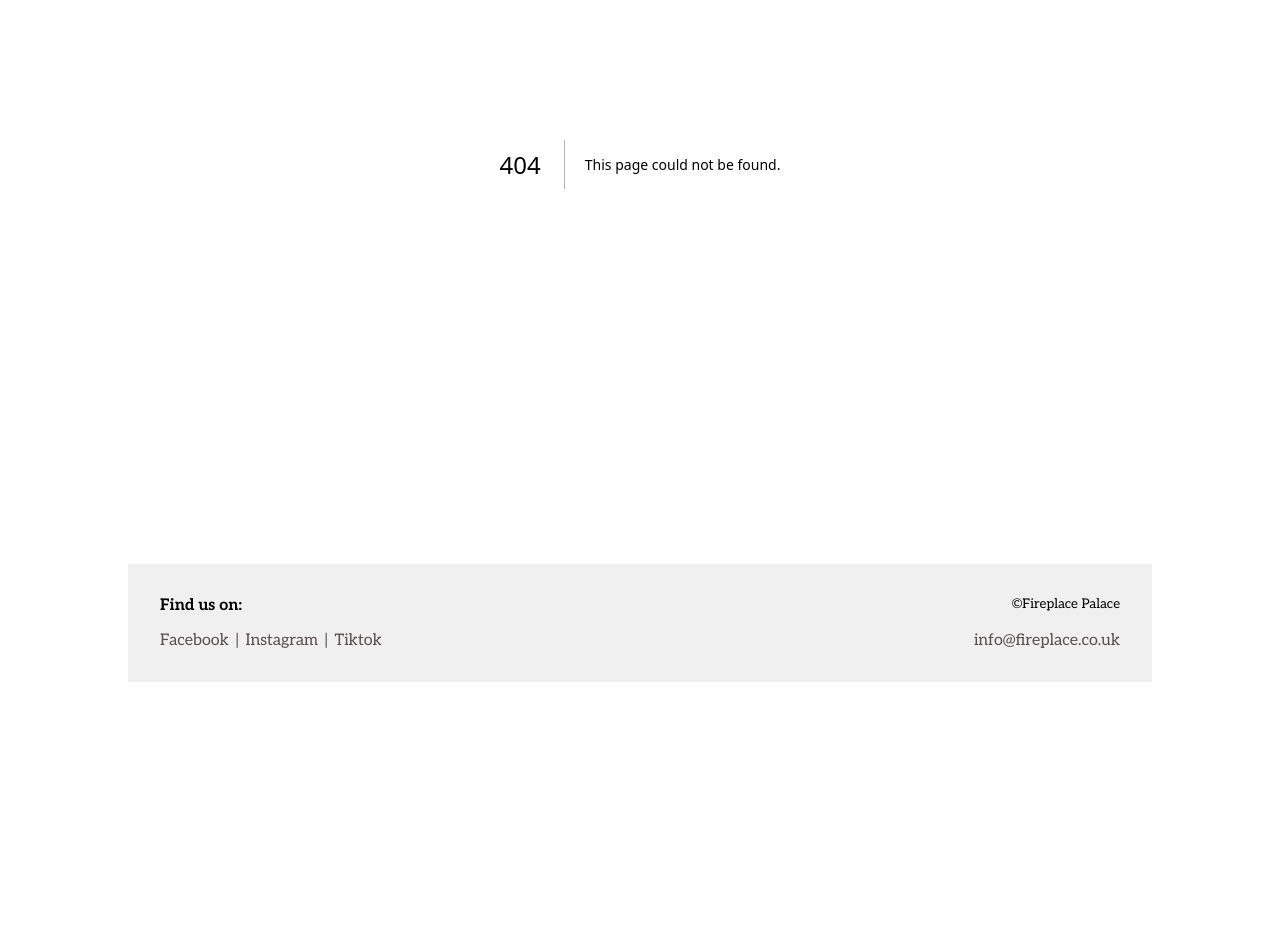
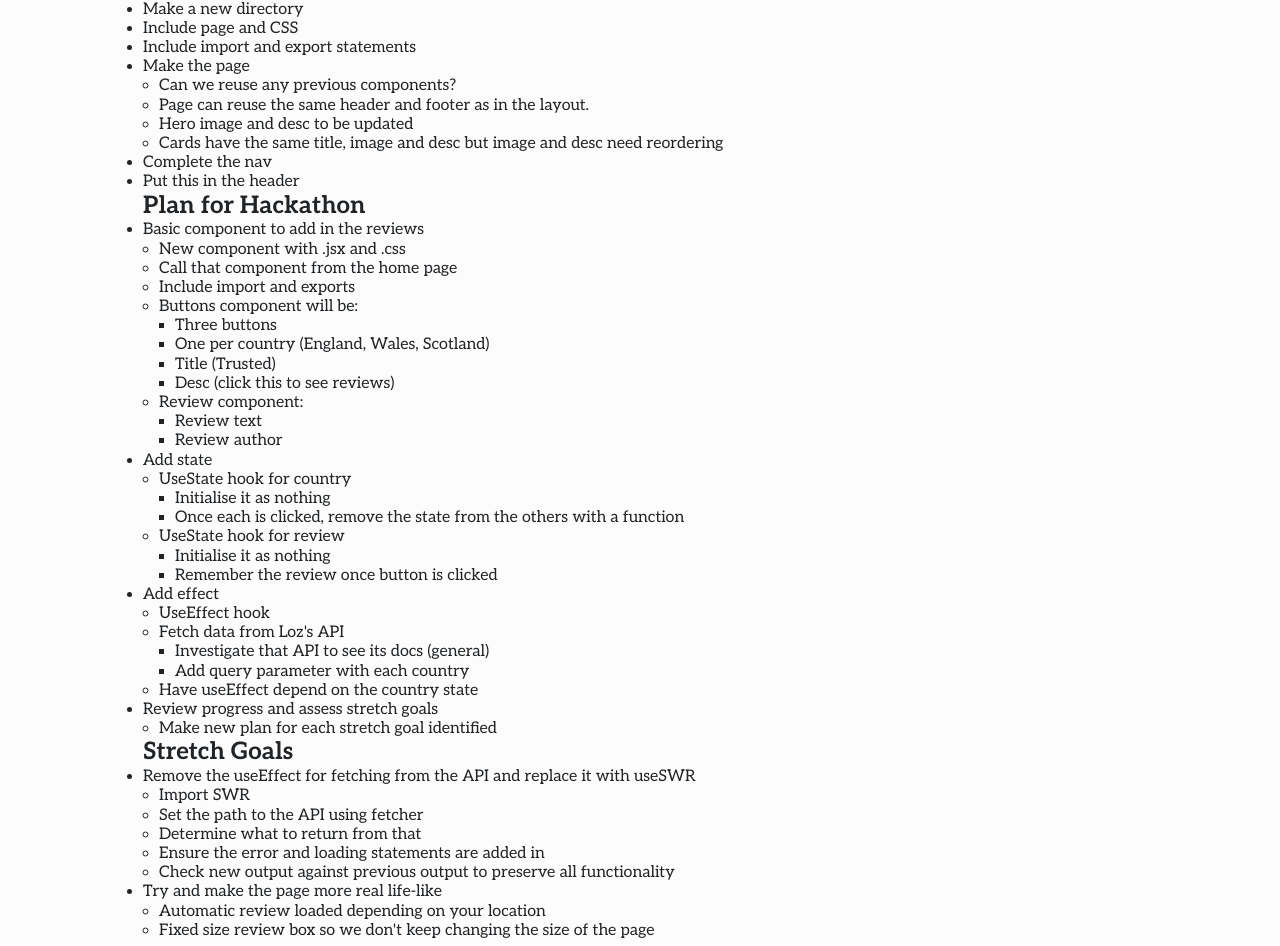
Before and after one commit to moose-hub/Fireplace-Palace, a Next.js app: page /plan in a window 1280 px wide. Before the commit this address had no page. Shown: the part 326-1272 px from the top of the page. Before the commit the page ends 1008 px from the top, so only its background shows below. Built offline with nearby package versions, Linux system fonts and the light colour scheme.

Commit message:
Add a blog-plan page

```diff
--- /dev/null
+++ b/app/plan/page.css
@@ -0,0 +1,9 @@
+.blog__main {
+  width: 80%;
+  margin: 0 auto;
+}
+
+li>ul,
+ul>ul {
+  padding-left: 1rem;
+}
--- /dev/null
+++ b/app/plan/page.jsx
@@ -0,0 +1,136 @@
+import "./page.css";
+import Image from "next/image";
+
+function Plan() {
+  return (
+    <main className="blog__main">
+      <h1>What have the team been up to this week?</h1>
+      <p>
+
+      </p>
+      <div>
+        <h2>Plan</h2>
+        <ul>
+          <li>Move the components and assets folders over</li>
+          <li>Make a subfolder for the assets per page</li>
+          <li>Move the main App component over the root page</li>
+          <li>Extract the layout</li>
+          <li>Move the main/global CSS</li>
+          <li>Rectify the paths</li>
+          <li>Switch img/picture tags for Next.js Image component</li>
+          <li>Do the Founders page</li>
+          <li>Make a new directory</li>
+          <li>Include page and CSS</li>
+          <li>Include import and export statements</li>
+          <li>Make the page</li>
+          <ul>
+            <li>Can we reuse any previous components?</li>
+            <li>Page can reuse the same header and footer as in the layout.</li>
+            <li>Hero image and desc to be updated</li>
+            <li>
+              Cards have the same title, image and desc but image and desc need
+              reordering
+            </li>
+          </ul>
+          <li>Complete the nav</li>
+          <li>Put this in the header</li>
+        </ul>
+        <h2>Plan for Hackathon</h2>
+        <ul>
+          <li>
+            Basic component to add in the reviews
+            <ul>
+              <li>New component with .jsx and .css</li>
+              <li>Call that component from the home page</li>
+              <li>Include import and exports</li>
+              <li>
+                Buttons component will be:
+                <ul>
+                  <li>Three buttons</li>
+                  <li>One per country (England, Wales, Scotland)</li>
+                  <li>Title (Trusted)</li>
+                  <li>Desc (click this to see reviews)</li>
+                </ul>
+              </li>
+              <li>
+                Review component:
+                <ul>
+                  <li>Review text</li>
+                  <li>Review author</li>
+                </ul>
+              </li>
+            </ul>
+          </li>
+          <li>
+            Add state
+            <ul>
+              <li>
+                UseState hook for country
+                <ul>
+                  <li>Initialise it as nothing</li>
+                  <li>
+                    Once each is clicked, remove the state from the others with a
+                    function
+                  </li>
+                </ul>
+              </li>
+              <li>
+                UseState hook for review
+                <ul>
+                  <li>Initialise it as nothing</li>
+                  <li>Remember the review once button is clicked</li>
+                </ul>
+              </li>
+            </ul>
+          </li>
+          <li>
+            Add effect
+            <ul>
+              <li>UseEffect hook</li>
+              <li>
+                Fetch data from Loz's API
+                <ul>
+                  <li>Investigate that API to see its docs (general)</li>
+                  <li>Add query parameter with each country</li>
+                </ul>
+              </li>
+              <li>Have useEffect depend on the country state</li>
+            </ul>
+          </li>
+          <li>
+            Review progress and assess stretch goals
+            <ul>
+              <li>Make new plan for each stretch goal identified</li>
+            </ul>
+          </li>
+        </ul>
+        <h2>Stretch Goals</h2>
+        <ul>
+          <li>
+            Remove the useEffect for fetching from the API and replace it with useSWR
+            <ul>
+              <li>Import SWR</li>
+              <li>Set the path to the API using fetcher</li>
+              <li>Determine what to return from that</li>
+              <li>Ensure the error and loading statements are added in</li>
+              <li>
+                Check new output against previous output to preserve all functionality
+              </li>
+            </ul>
+          </li>
+          <li>
+            Try and make the page more real life-like
+            <ul>
+              <li>Automatic review loaded depending on your location</li>
+              <li>
+                Fixed size review box so we don't keep changing the size of the page
+              </li>
+            </ul>
+          </li>
+        </ul>
+      </div>
+    </main>
+  );
+}
+
+export default Plan;
--- a/components/header/header.jsx
+++ b/components/header/header.jsx
@@ -39,6 +39,11 @@ function Header() {
                 Meet the Founders
               </Link>
             </li>
+            <li className="nav__link-primary">
+              <Link className="nav__link" href="/plan">
+                Plan
+              </Link>
+            </li>
           </ul>
         </nav>
         <nav className={navShown ? "nav__wrapper-mobile nav__drawer-open" : "nav__wrapper-mobile"} aria-label="Mobile navigation">
@@ -59,6 +64,11 @@ function Header() {
                 Meet the Founders
               </Link>
             </li>
+            <li>
+              <Link className="nav__link" href="/plan">
+                Plan
+              </Link>
+            </li>
           </ul>
         </nav>
         <button
```
Also changed, not shown: 1 other file (tests, documents, lock files or other folders).
